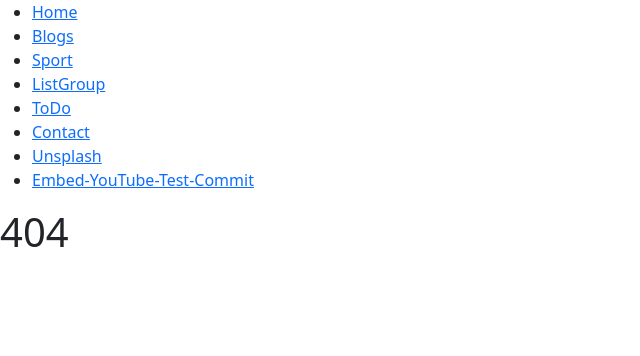
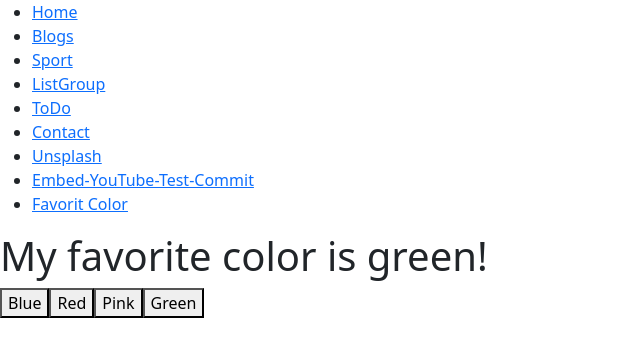
Before and after one commit to SOVANTHOEUN/vite-ReactJs, a React (Vite) app: page /favoritecolor in a window 1280 px wide. Before the commit this address had no page. Shown: the top 356 px of the page, without its empty margins (0-640 px from the left). Built offline with nearby package versions, Linux system fonts and the light colour scheme; the HTML template or start-up script is replaced by a standard one.

Commit message:
FavoriteColor component

```diff
--- a/src/App.tsx
+++ b/src/App.tsx
@@ -9,6 +9,7 @@ import ListGroup from "./components/ListGroup";
 import TodoComponent from "./memo/TodoComponent";
 import UnsplashApi from "./SearchUnsplashImage/UnsplashApi";
 import VideoEmbedApp from "./embed-youtube/VideoEmbedApp";
+import FavoriteColor from "./pages/FavoriteColor";
 
 function App() {
   return (
@@ -23,6 +24,7 @@ function App() {
           <Route path="todo" element={<TodoComponent />} />
           <Route path="unsplash" element={<UnsplashApi />} />
           <Route path="youtubeapi" element={<VideoEmbedApp />} />
+          <Route path="favoritecolor" element={<FavoriteColor />} />
           <Route path="*" element={<NoPage />} />
         </Route>
       </Routes>
--- /dev/null
+++ b/src/pages/FavoriteColor.tsx
@@ -0,0 +1,29 @@
+import React, { useState } from "react";
+
+function FavoriteColor() {
+    const [color, setColor] = useState("green");
+
+    return (
+        <>
+            <h1>My favorite color is {color}!</h1>
+            <button
+                type="button"
+                onClick={() => setColor("blue")}
+            >Blue</button>
+            <button
+                type="button"
+                onClick={() => setColor("red")}
+            >Red</button>
+            <button
+                type="button"
+                onClick={() => setColor("pink")}
+            >Pink</button>
+            <button
+                type="button"
+                onClick={() => setColor("green")}
+            >Green</button>
+        </>
+    );
+}
+
+export default FavoriteColor;
--- a/src/pages/Layout.tsx
+++ b/src/pages/Layout.tsx
@@ -29,6 +29,10 @@ const Layout = () => {
           <li>
             <Link to="/youtubeapi">Embed-YouTube-Test-Commit</Link>
           </li>
+          <li>
+            <Link to="/favoritecolor">Favorit Color</Link>
+          </li>
+
         </ul>
       </nav>
 
```
